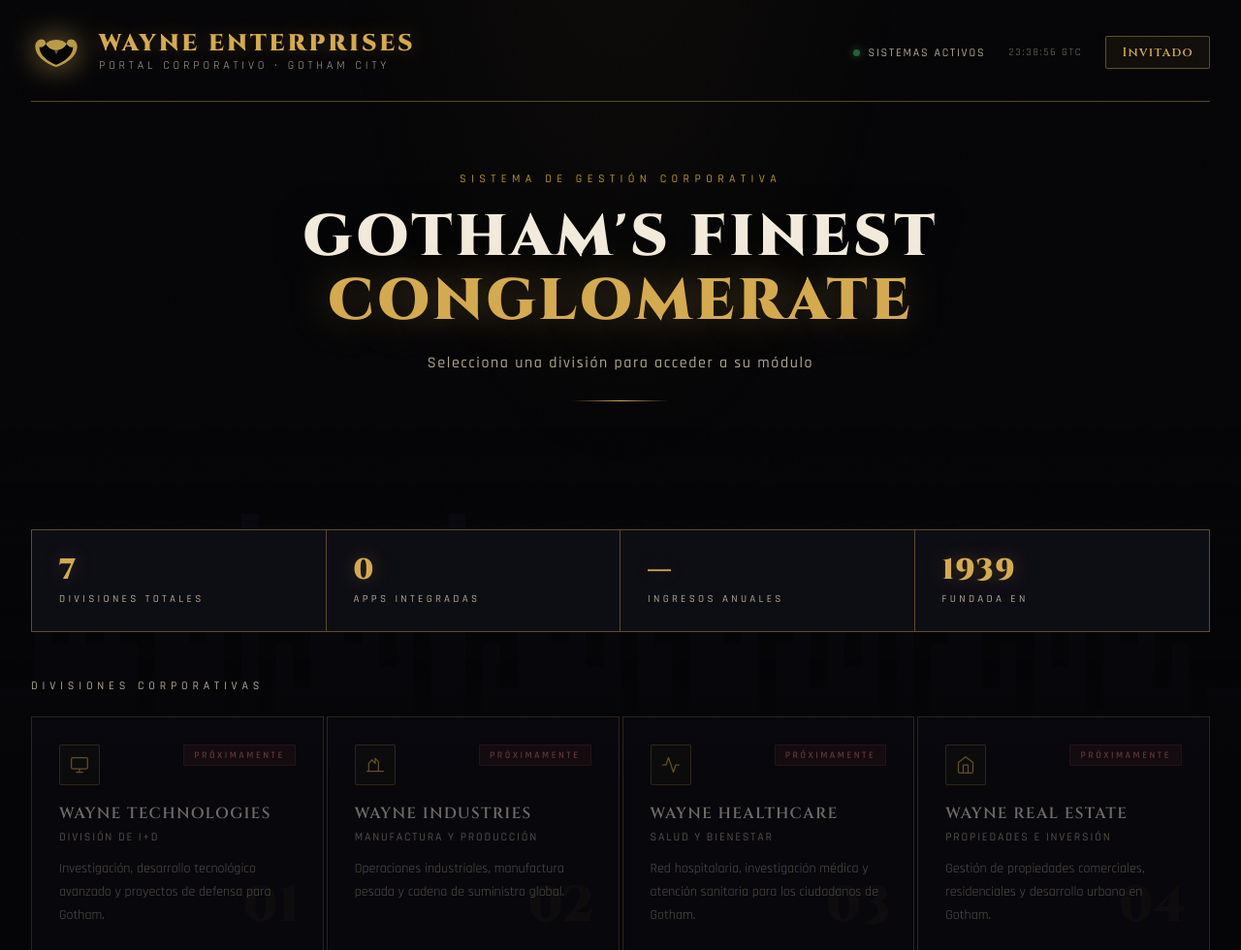
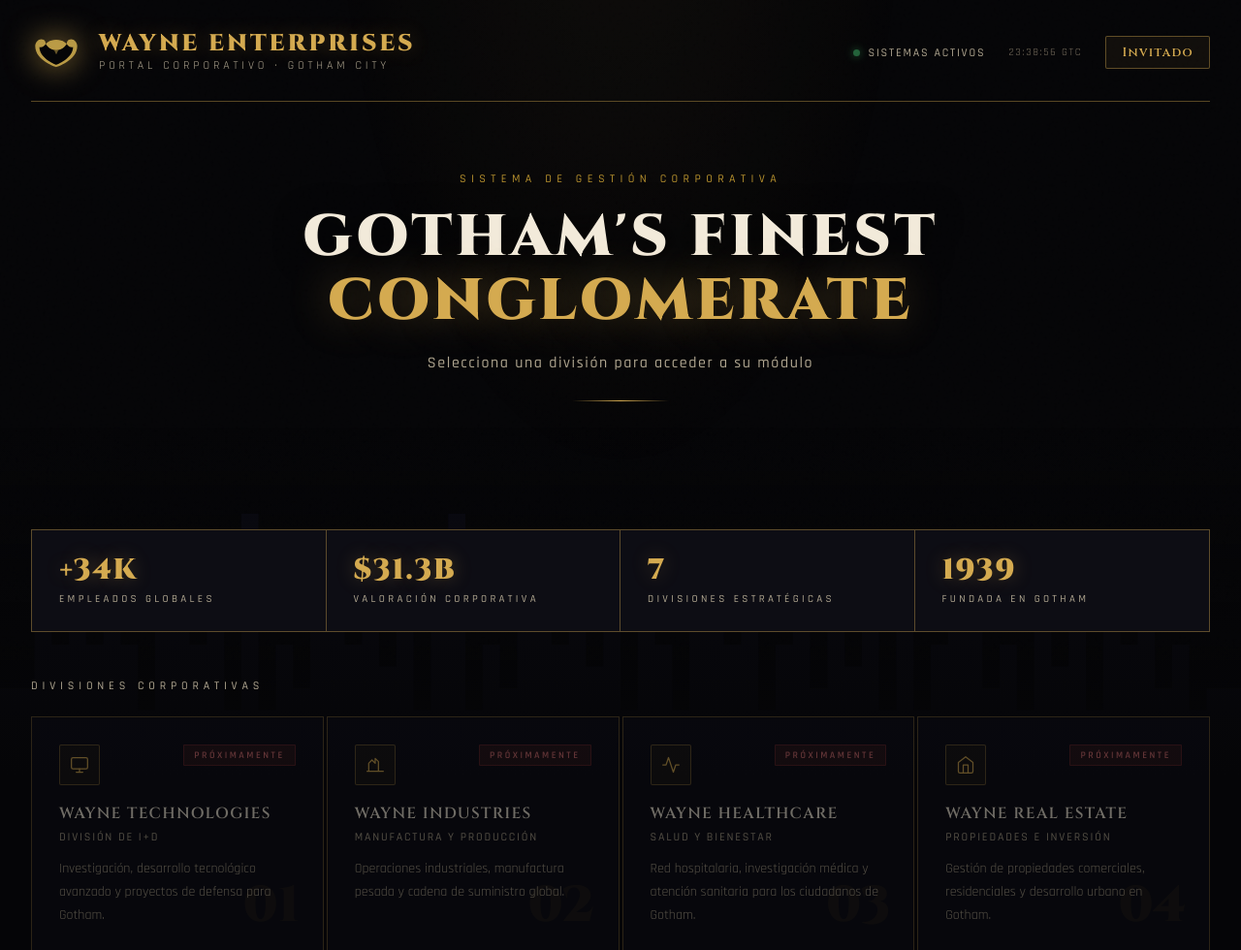
Before and after one commit to nicohr3366/Wayne-Enterprises, a Django app: page / in a window 1280 px wide. Shown: the top 980 px of the page at 97% size. Run offline with Django 5.2, Linux system fonts and the light colour scheme.

Commit message:
fix: actualizo metricas del dashboard con datos del informe estrategico

```diff
--- a/core/templates/core/home.html
+++ b/core/templates/core/home.html
@@ -57,20 +57,20 @@
 
   <div class="stats-bar">
     <div class="stat-item">
-      <div class="stat-val">7</div>
-      <div class="stat-label">Divisiones totales</div>
+      <div class="stat-val">+34K</div>
+      <div class="stat-label">Empleados globales</div>
     </div>
     <div class="stat-item">
-      <div class="stat-val">{{ apps_activas|length }}</div>
-      <div class="stat-label">Apps integradas</div>
+      <div class="stat-val">$31.3B</div>
+      <div class="stat-label">Valoración corporativa</div>
     </div>
     <div class="stat-item">
-      <div class="stat-val">—</div>
-      <div class="stat-label">Ingresos anuales</div>
+      <div class="stat-val">7</div>
+      <div class="stat-label">Divisiones estratégicas</div>
     </div>
     <div class="stat-item">
       <div class="stat-val">1939</div>
-      <div class="stat-label">Fundada en</div>
+      <div class="stat-label">Fundada en Gotham</div>
     </div>
   </div>
 
```
